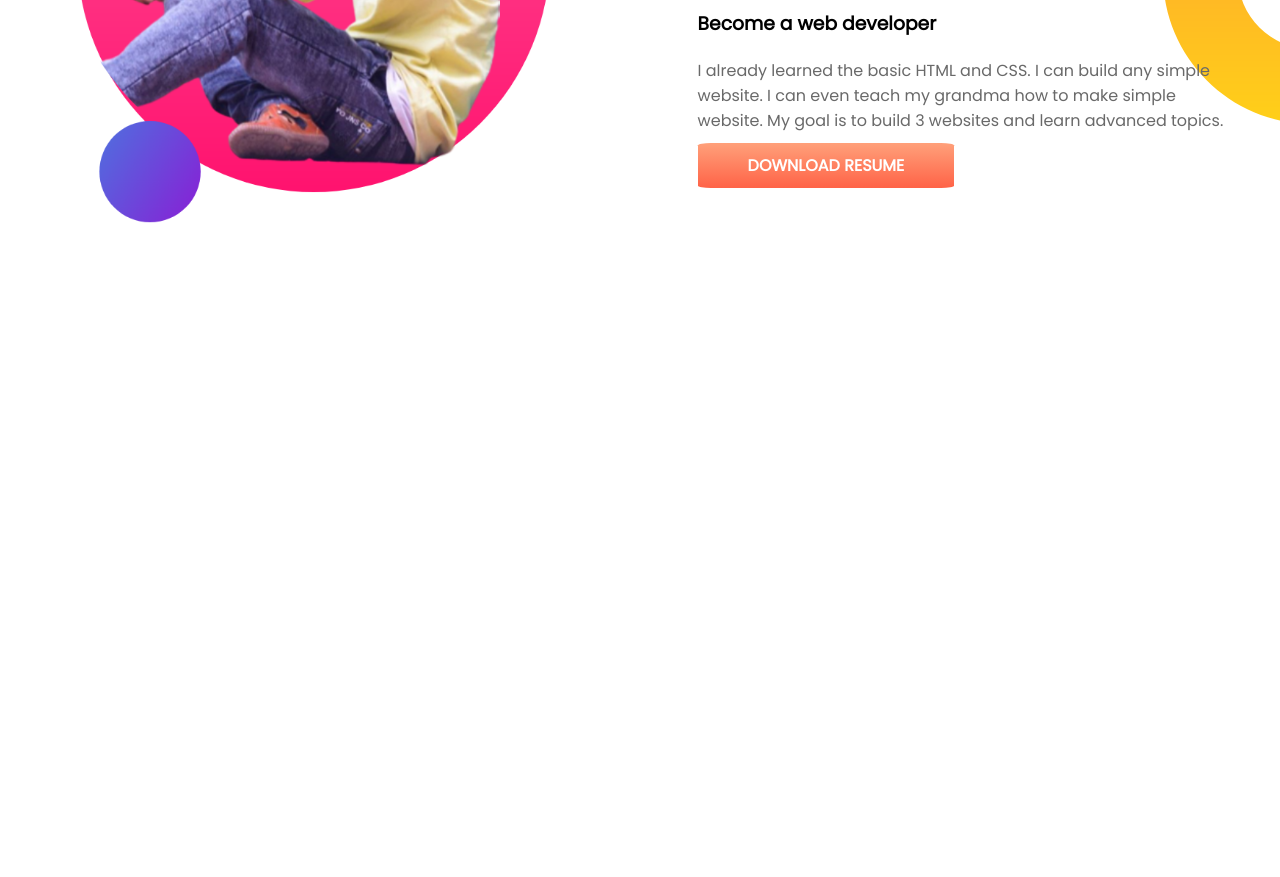
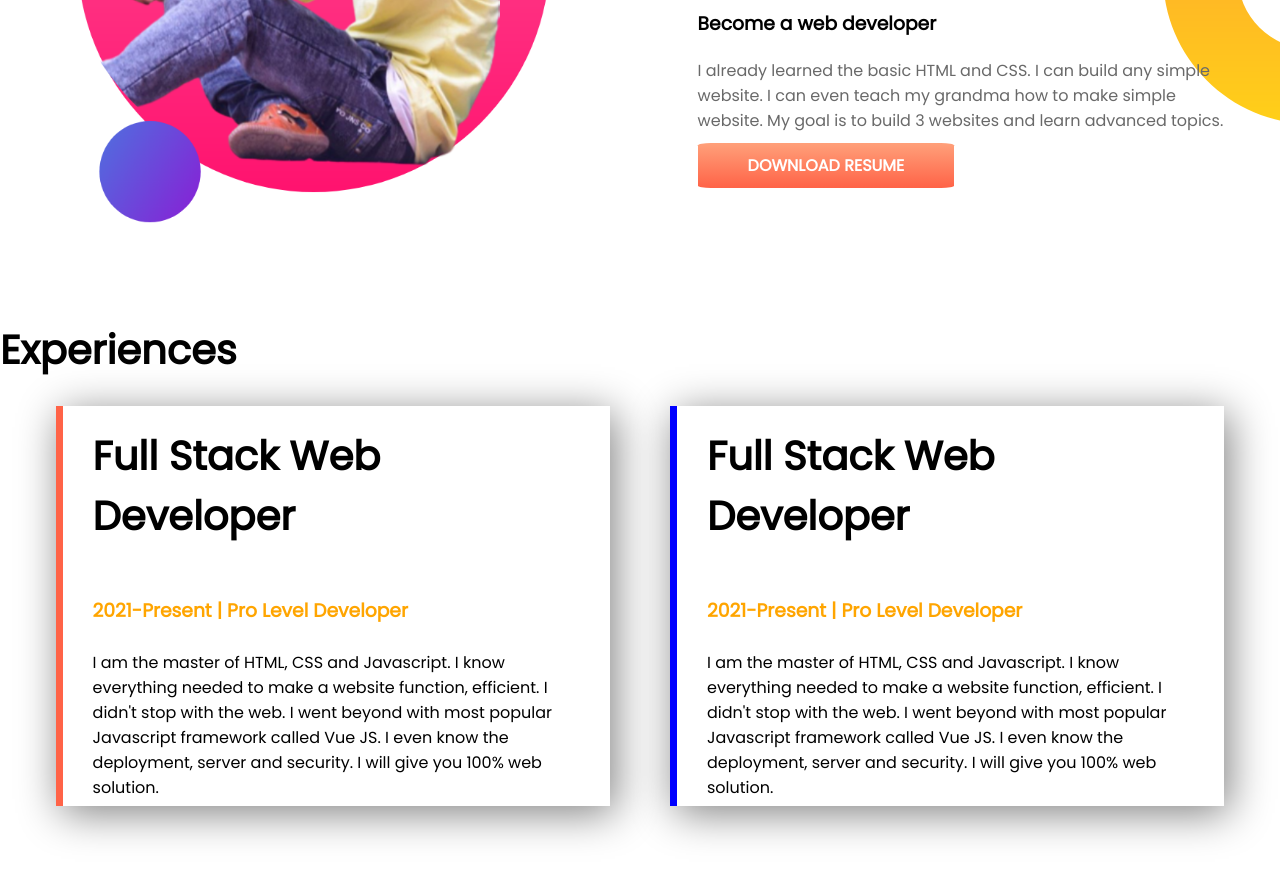
Before and after one commit to sagormahamud007/developer-potfolio, a plain HTML site: page index.html in a window 1280 px wide. Shown: the part 878-1755 px from the top of the page. Before the commit the page ends 1178 px from the top, so only its background shows below. Drawn offline with Linux system fonts and the light colour scheme.

Commit message:
change-bangraund

```diff
--- a/asstes/style.css
+++ b/asstes/style.css
@@ -90,3 +90,35 @@ section {
 }
 
 /* ---------------------- box-shedow-section-------------------- */
+.card-section .card-parrent {
+    display: flex;
+    padding: 2%;
+}
+
+.card-section .card-parrent .card h3 {
+    margin-bottom: 25px;
+    margin-top: 50px;
+    color: orange;
+}
+
+.card-section .card-parrent #backgraund {
+    border-left: 7px solid blue;
+}
+
+.card-section .card-parrent .card {
+    width: 50%;
+    margin: 0 30px;
+    box-shadow: 5px 7px 40px gray;
+    border-left: 7px solid tomato;
+    height: 400px;
+    padding: 0px 10px;
+}
+
+.card-section .card-parrent .card .card-div {
+    padding: 0px 20px;
+}
+
+.card-section h1 {
+    font-size: 40px;
+    margin-top: 20px;
+}
--- a/index.html
+++ b/index.html
@@ -17,6 +17,8 @@
 </head>
 
 <body>
+    <!-- ----------------------banner-section---------------------- -->
+
     <section class="banner-section">
         <div class="all-content new-content">
             <h1>Welcome To</h1>
@@ -26,7 +28,7 @@
                 institute, My distric natore ,Lorem ipsum, dolor sit amet consectetur adipisicing elit. Tempora
                 architecto nihil omnis minima </p>
             <div class="btn">
-                <a href="">Hire me</a>
+                <a href="https://mybdjobs.bdjobs.com/mybdjobs/masterview.asp">Hire me</a>
             </div>
         </div>
         <div class="all-content">
@@ -49,11 +51,52 @@
                 teach my grandma how
                 to make simple website. My goal is to build 3 websites and learn advanced topics. </p>
             <div class="btn-submit">
-                <a href="">Download resume</a>
+                <a href="https://www.youtube.com/watch?v=YJ2XT-2pAE4&list=RDYJ2XT-2pAE4&start_radio=1">Download
+                    resume</a>
             </div>
         </div>
         </div>
     </section>
+
+    <!-- --------------------------card-section---------------------------- -->
+    <section class="card-section">
+        <div class="container">
+            <div class="row">
+                <h1>Experiences</h1>
+                <div class="card-parrent">
+                    <div class="card">
+                        <div class="card-div">
+                            <h1> Full Stack Web Developer</h1>
+                            <h3>2021-Present | Pro Level Developer</h3>
+                            <p>I am the master of HTML, CSS and Javascript. I know everything needed to make a website
+                                function, efficient. I didn't stop with the web. I went beyond with most popular
+                                Javascript
+                                framework called Vue JS. I even know the deployment, server and security. I will give
+                                you
+                                100% web solution.</p>
+                        </div>
+
+                    </div>
+                    <div class="card" id="backgraund">
+                        <div class="card-div">
+                            <h1> Full Stack Web Developer</h1>
+                            <h3>2021-Present | Pro Level Developer</h3>
+                            <p>I am the master of HTML, CSS and Javascript. I know everything needed to make a website
+                                function, efficient. I didn't stop with the web. I went beyond with most popular
+                                Javascript
+                                framework called Vue JS. I even know the deployment, server and security. I will give
+                                you
+                                100% web solution.</p>
+                        </div>
+
+                    </div>
+                </div>
+            </div>
+        </div>
+    </section>
+
+
+
 </body>
 
 </html>
```
